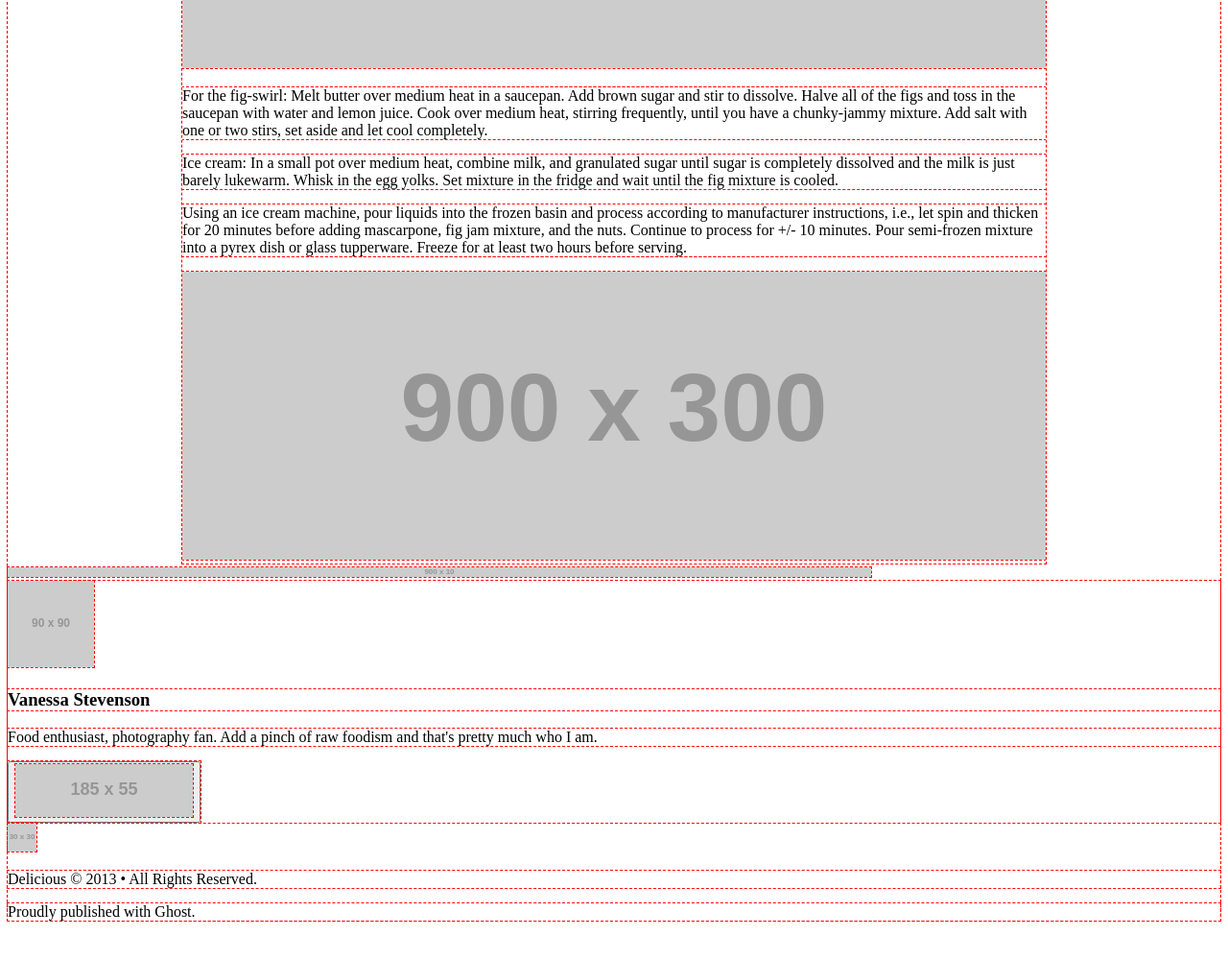
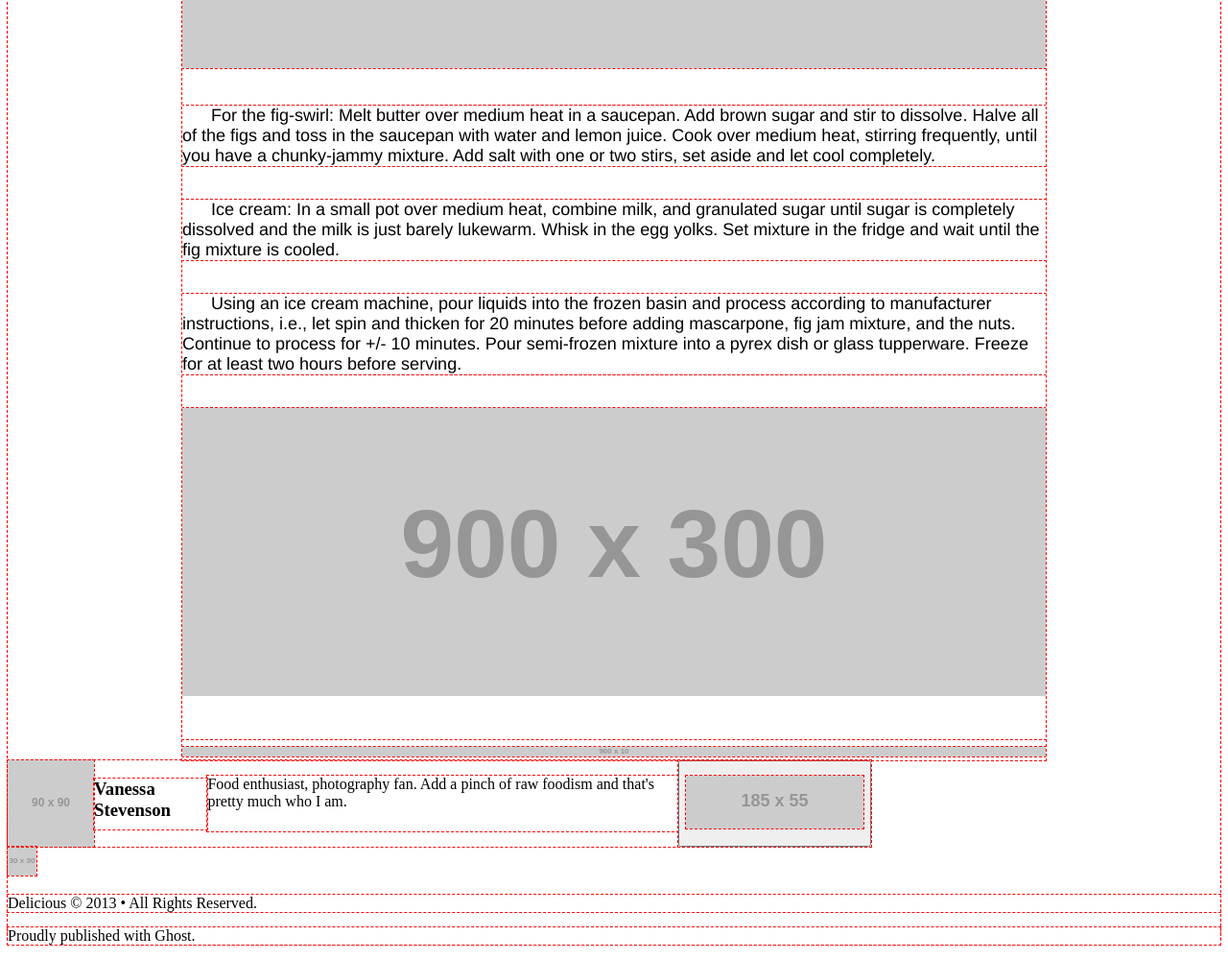
Before and after one commit to chandlerpuckett/chocolate-pizza, a plain HTML site: page index.html in a window 1280 px wide. Shown: the part 825-1825 px from the top of the page at 96% size. Before the commit the page ends 1800 px from the top, so only its background shows below. Drawn offline with Linux system fonts and the light colour scheme; placeholder pictures from the web are drawn by us.

Commit message:
main element styled

```diff
--- a/index.html
+++ b/index.html
@@ -53,10 +53,12 @@
         <p>Using an ice cream machine, pour liquids into the frozen basin and process according to manufacturer instructions, i.e., let spin and thicken for 20 minutes before adding mascarpone, fig jam mixture, and the nuts. Continue to process for +/- 10 minutes. Pour semi-frozen mixture into a pyrex dish or glass tupperware. Freeze for at least two hours before serving.</p>
       </section>
 
-      <img src="https://placehold.it/900x300/222" />
+      <img id="notebook" src="https://placehold.it/900x300/222" />
+
+      <img id="bottom-break" src="https://placehold.it/900x10/222" />
+
     </main>
 
-    <img id="bottom-break" src="https://placehold.it/900x10/222" />
 
     <footer>
       <img src="https://placehold.it/90x90/222" />
--- a/style.css
+++ b/style.css
@@ -57,6 +57,7 @@ nav li a {
 
 main {
   width: 900px;
+  height: auto;
   margin: auto;
   margin-top: 60px;
   overflow: hidden;
@@ -82,3 +83,30 @@ div > p {
 #hero {
   margin-top: 30px;
 }
+
+section {
+  width: 900px;
+  height: auto;
+  margin-top: 35px;
+}
+
+main > section > p {
+  margin-top: 0px;
+  margin-bottom: 35px;
+  text-indent: 30px;
+  font-family: helvetica;
+  font-size: large;
+}
+
+#notebook {
+  padding-bottom: 45px;
+}
+
+/* ==================== FOOTER ==================== */
+
+footer {
+  display: flex;
+  align-content: center;
+  width: 900px;
+  height: auto;
+}
```
